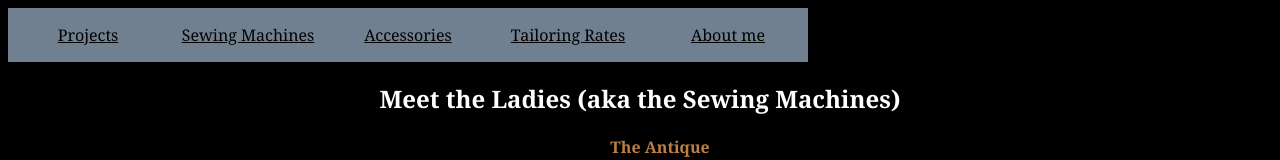
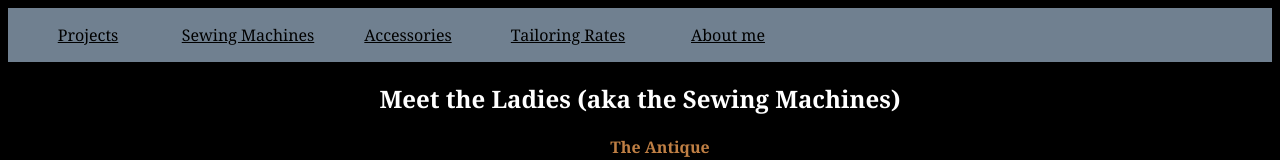
Before and after one commit to JessAYoung/Practice-website, a plain HTML site: page OtherHTML/SewingMachines.html in a window 1280 px wide. Shown: the top 160 px of the page. Drawn offline with Linux system fonts and the light colour scheme.

Commit message:
Fixed additonal coding errors for images and links

```diff
--- a/OtherHTML/Css/Personal_Website.css
+++ b/OtherHTML/Css/Personal_Website.css
@@ -14,7 +14,50 @@ header h1 {
     text-align: center;
     color: #877750;
 }
+/* nave menu */
+#nav_menu ul {
+    list-style-type: none;
+    margin: 0;
+    padding: 0;
+    position: relative;
+}
 
+#nav_menu ul li {
+    float: left;
+}
+
+#nav_menu ul li a {
+    display: block;
+    width: 160px;
+    text-align: center;
+    padding: 1em 0;
+    background-color: slategray;
+    color: black;
+}
+
+#nav_menu ul ul {
+    display: none;
+    position: absolute;
+    top: 100%;
+}
+
+#nav_menu ul ul li {
+    float: none;
+}
+
+#nav_menu ul li:hover>ul {
+    display: block;
+}
+
+#nav_menu>ul::after {
+    content: "";
+    clear: both;
+    display: block;
+}
+
+
+
+/* Old Css*/
 /* the styles for project content*/
 main h2 {
     text-align: center;
@@ -91,10 +134,4 @@ footer {
     text-align: center;
 
 }
-
-
-
-
-
-/*non commital CSS*/
-/* the styles for the elements */
+/* Old Css*/
--- a/OtherHTML/Css/Thread.css
+++ b/OtherHTML/Css/Thread.css
@@ -39,6 +39,15 @@
     display: block;
 }
 
+#nav_menu{
+    display: flex;
+    justify-content: space-between;
+    align-items: center;
+    background-color: slategray;
+    box-shadow: 0 2px 5px rgba(0,0,0,0.1);
+}
+/*end of Nav menu css*/
+/*start of main element css */
 body {
     font-family: Georgia, 'Times New Roman', Times, serif;
     font-size: 100%;
--- a/OtherHTML/SewingMachines.html
+++ b/OtherHTML/SewingMachines.html
@@ -24,7 +24,7 @@
         <a href="Tailoring_Rates.html"> Tailoring Rates </a>
       </li>
       <li>
-        <a href="/index.html"> About me </a>
+        <a href="index.html"> About me </a>
         <ul>
           <li><a href="index.html">Tour of the Room</a></li>
           <li><a href="index.html">Resume</a></li>
```
Also changed, not shown: OtherHTML/Otheritems.html (+1 -1 lines), OtherHTML/Projects.html (+1 -1 lines), OtherHTML/Tailoring_Rates.html (+1 -1 lines), index.html (+1 -1 lines).
